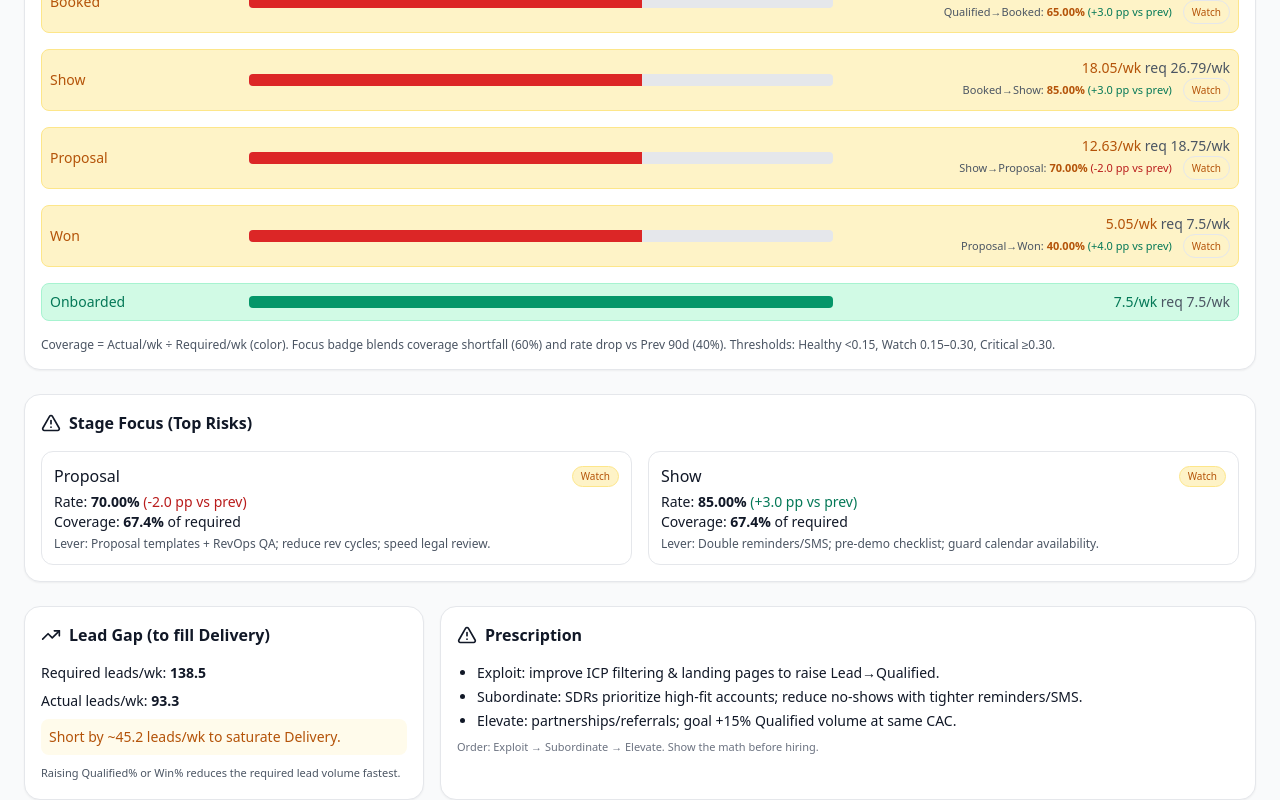
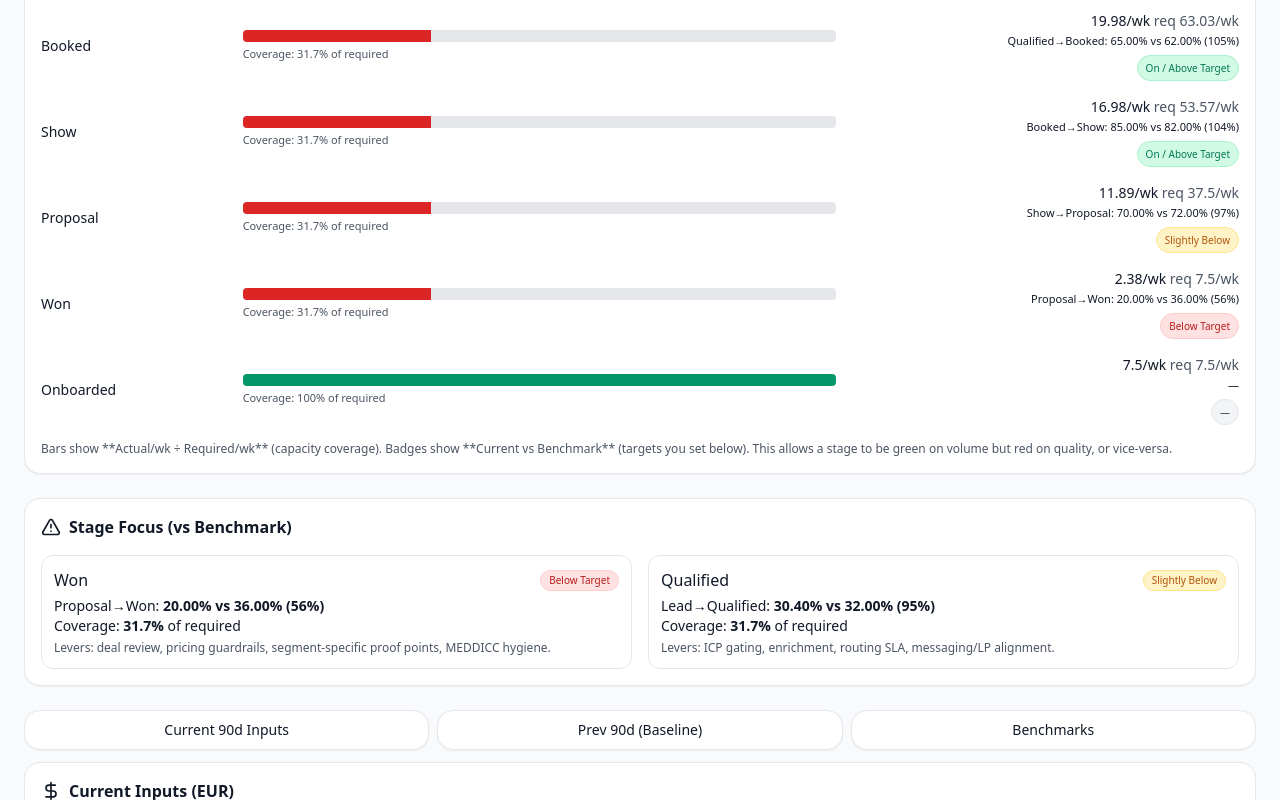
Before and after one commit to powerstephen/Customer-Acquisition, a Next.js app: page / in a window 1280 px wide. Shown: the part 620-1420 px from the top of the page. Built offline with nearby package versions, Linux system fonts and the light colour scheme.

Commit message:
Update page.tsx

```diff
--- a/app/page.tsx
+++ b/app/page.tsx
@@ -25,7 +25,7 @@ const weeksIn = (days: number) => (days > 0 ? days / 7 : 0);
 const safe = (n: number, alt = 0) => (Number.isFinite(n) && !Number.isNaN(n) ? n : alt);
 const fmtNum = (n: number, d = 0) =>
   Number.isFinite(n) ? n.toLocaleString(undefined, { maximumFractionDigits: d }) : "-";
-const fmtPct = (n: number) => `${(safe(n, 0) * 100).toFixed(2)}%`;
+const fmtPct = (n: number, d = 2) => `${(safe(n, 0) * 100).toFixed(d)}%`;
 const eur = (n: number, d = 0) =>
   new Intl.NumberFormat("en-IE", { style: "currency", currency: "EUR", maximumFractionDigits: d }).format(safe(n, 0));
 const pp = (n: number) => `${(n * 100).toFixed(1)} pp`;
@@ -106,8 +106,16 @@ function MiniBar({ pct, color = "#4f46e5" }: { pct: number; color?: string }) {
     </div>
   );
 }
-const barColor = (coverage: number) =>
+const covColor = (coverage: number) =>
   coverage >= 1 ? "#059669" : coverage >= 0.8 ? "#f59e0b" : "#dc2626"; // green / amber / red
+
+// Status badge for benchmark attainment
+function benchBadge(ratio: number) {
+  if (!Number.isFinite(ratio)) return { label: "—", className: "bg-gray-100 text-gray-700 border border-gray-200" };
+  if (ratio >= 1.0) return { label: "On / Above Target", className: "bg-emerald-100 text-emerald-700 border border-emerald-200" };
+  if (ratio >= 0.95) return { label: "Slightly Below", className: "bg-amber-100 text-amber-700 border border-amber-200" };
+  return { label: "Below Target", className: "bg-red-100 text-red-700 border border-red-200" };
+}
 
 /* ---------------- Data shapes ---------------- */
 type CoSInputs = {
@@ -123,7 +131,7 @@ type CoSInputs = {
   aspEUR: number; // €
   gm: number; // 0..1
   salesCycleDays: number;
-  noShowRate: number; // optional display only
+  noShowRate: number;
 
   // Delivery / Product
   onboardingsPerWeek: number; // capacity
@@ -138,9 +146,15 @@ type CoSInputs = {
   headcount: number;
 };
 
-type Scenario = {
-  name: string;
-  inputs: CoSInputs;
+type Scenario = { name: string; inputs: CoSInputs; };
+
+type Benchmarks = {
+  leads90: number;
+  qualifiedRate: number;
+  bookRate: number;
+  showRate: number;
+  proposalRate: number;
+  winRate: number;
 };
 
 /* ---------------- Presets (illustrative) ---------------- */
@@ -148,7 +162,7 @@ const PREV: Scenario = {
   name: "Prev 90d (baseline)",
   inputs: {
     days: 90,
-    leads90: 1100,
+    leads90: 1250, // using your example
     qualifiedRate: 0.32,
     bookRate: 0.62,
     showRate: 0.82,
@@ -173,12 +187,12 @@ const CURR: Scenario = {
   name: "Current 90d (illustrative)",
   inputs: {
     days: 90,
-    leads90: 1200,
-    qualifiedRate: 0.35,
+    leads90: 1300, // slightly above target to show green
+    qualifiedRate: 0.304, // 95% of 0.32 -> yellow
     bookRate: 0.65,
     showRate: 0.85,
     proposalRate: 0.70,
-    winRate: 0.40,
+    winRate: 0.20, // big drop from 0.36 -> red
     aspEUR: 8000,
     gm: 0.75,
     salesCycleDays: 42,
@@ -194,6 +208,15 @@ const CURR: Scenario = {
   },
 };
 
+const DEFAULT_BENCH: Benchmarks = {
+  leads90: PREV.inputs.leads90,
+  qualifiedRate: PREV.inputs.qualifiedRate,
+  bookRate: PREV.inputs.bookRate,
+  showRate: PREV.inputs.showRate,
+  proposalRate: PREV.inputs.proposalRate,
+  winRate: PREV.inputs.winRate,
+};
+
 /* ---------------- Core math ---------------- */
 function computeKPIs(inp: CoSInputs) {
   const w = weeksIn(inp.days);
@@ -206,13 +229,6 @@ function computeKPIs(inp: CoSInputs) {
   const rSP = inp.proposalRate;
   const rPW = inp.winRate;
 
-  // Downstream products from each stage
-  const downFromLead = rLQ * rQB * rBS * rSP * rPW;
-  const downFromQual = rQB * rBS * rSP * rPW;
-  const downFromBook = rBS * rSP * rPW;
-  const downFromShow = rSP * rPW;
-  const downFromProp = rPW;
-
   // Actual per week from leads
   const qualPerWeek = leadsPerWeek * rLQ;
   const bookPerWeek = qualPerWeek * rQB;
@@ -224,12 +240,12 @@ function computeKPIs(inp: CoSInputs) {
   const delPerWeek = inp.onboardingsPerWeek;
 
   // Required per week at each stage to saturate Delivery
-  const reqWon = delPerWeek; // assume all onboarded were won
+  const reqWon = delPerWeek;
   const reqProp = rPW > 0 ? reqWon / rPW : 0;
   const reqShow = rSP * rPW > 0 ? reqWon / (rSP * rPW) : 0;
   const reqBook = rBS * rSP * rPW > 0 ? reqWon / (rBS * rSP * rPW) : 0;
   const reqQual = rQB * rBS * rSP * rPW > 0 ? reqWon / (rQB * rBS * rSP * rPW) : 0;
-  const reqLead = downFromLead > 0 ? reqWon / downFromLead : 0;
+  const reqLead = rLQ * rQB * rBS * rSP * rPW > 0 ? reqWon / (rLQ * rQB * rBS * rSP * rPW) : 0;
 
   // Demand vs Delivery ceiling
   const demandDealsPerWeek = wonPerWeek;
@@ -303,6 +319,9 @@ export default function ChiefOfStaffCockpit() {
   const [curr, setCurr] = useState<CoSInputs>(CURR.inputs);
   const [prev, setPrev] = useState<CoSInputs>(PREV.inputs);
 
+  // Benchmarks (defaults to prev 90d but editable)
+  const [bench, setBench] = useState<Benchmarks>(DEFAULT_BENCH);
+
   const C = useMemo(() => computeKPIs(curr), [curr]);
   const P = useMemo(() => computeKPIs(prev), [prev]);
 
@@ -314,11 +333,11 @@ export default function ChiefOfStaffCockpit() {
   const dQRate = deltaPct(C.qRate, P.qRate);
   const dWRate = deltaPct(C.wRate, P.wRate);
   const dASP = deltaPct(curr.aspEUR, prev.aspEUR);
-  const dOnb = deltaPct(curr.onboardingsPerWeek, prev.onboardingsPerWeek);
 
   const loadPresets = () => {
     setCurr(CURR.inputs);
     setPrev(PREV.inputs);
+    setBench(DEFAULT_BENCH);
   };
 
   // Stage coverage (actual / required)
@@ -329,31 +348,18 @@ export default function ChiefOfStaffCockpit() {
   const covProp = C.reqProp > 0 ? C.propPerWeek / C.reqProp : 0;
   const covWon  = C.reqWon  > 0 ? C.wonPerWeek  / C.reqWon  : 0;
 
-  // Benchmark deltas (curr vs prev) by stage rate (pp = percentage points)
-  const rateDeltas = {
-    LQ: curr.qualifiedRate - prev.qualifiedRate,
-    QB: curr.bookRate - prev.bookRate,
-    BS: curr.showRate - prev.showRate,
-    SP: curr.proposalRate - prev.proposalRate,
-    PW: curr.winRate - prev.winRate,
-  };
+  // Benchmark attainment ratios
+  const weeks = C.weeks || 1;
+  const leadsBenchRatio = bench.leads90 > 0 ? curr.leads90 / bench.leads90 : NaN;
+  const lqBenchRatio = bench.qualifiedRate > 0 ? curr.qualifiedRate / bench.qualifiedRate : NaN;
+  const qbBenchRatio = bench.bookRate > 0 ? curr.bookRate / bench.bookRate : NaN;
+  const bsBenchRatio = bench.showRate > 0 ? curr.showRate / bench.showRate : NaN;
+  const spBenchRatio = bench.proposalRate > 0 ? curr.proposalRate / bench.proposalRate : NaN;
+  const pwBenchRatio = bench.winRate > 0 ? curr.winRate / bench.winRate : NaN;
 
-  // Focus index blends coverage gap + rate deterioration
-  // focusIndex = 0 (healthy) → 1+ (critical)
-  function focusIndex(coverage: number, currRate: number, prevRate: number) {
-    const covGap = Math.max(0, 1 - coverage); // 0..∞
-    const rateDropRel = prevRate > 0 ? Math.max(0, (prevRate - currRate) / prevRate) : 0; // 0..1+
-    // Weighting: 60% coverage, 40% rate drop
-    return 0.6 * covGap + 0.4 * rateDropRel;
-  }
-
-  function focusBadge(fi: number) {
-    if (fi >= 0.30) return { label: "Critical", className: "bg-red-100 text-red-700 border border-red-200" };
-    if (fi >= 0.15) return { label: "Watch", className: "bg-amber-100 text-amber-700 border border-amber-200" };
-    return { label: "Healthy", className: "bg-emerald-100 text-emerald-700 border border-emerald-200" };
-  }
-
-  // Build rows for the Full Funnel table with benchmark awareness
+  // Build rows for the Full Funnel table with:
+  // - Coverage color (Actual/wk vs Required/wk)
+  // - Benchmark badge (ratio vs target)
   const funnelRows = [
     {
       key: "leads",
@@ -361,10 +367,9 @@ export default function ChiefOfStaffCockpit() {
       actual: C.leadsPerWeek,
       req: C.reqLead,
       cov: covLead,
-      rateLabel: "—",
-      currRate: 1,
-      prevRate: 1,
-      deltaPP: 0,
+      benchRatio: leadsBenchRatio,
+      benchText: `${fmtNum(curr.leads90)} vs target ${fmtNum(bench.leads90)} (${(leadsBenchRatio * 100).toFixed(0)}%)`,
+      rateText: "—",
     },
     {
       key: "qual",
@@ -372,10 +377,9 @@ export default function ChiefOfStaffCockpit() {
       actual: C.qualPerWeek,
       req: C.reqQual,
       cov: covQual,
-      rateLabel: "Lead→Qualified",
-      currRate: curr.qualifiedRate,
-      prevRate: prev.qualifiedRate,
-      deltaPP: rateDeltas.LQ,
+      benchRatio: lqBenchRatio,
+      benchText: `${fmtPct(curr.qualifiedRate)} vs ${fmtPct(bench.qualifiedRate)} (${(lqBenchRatio * 100).toFixed(0)}%)`,
+      rateText: "Lead→Qualified",
     },
     {
       key: "book",
@@ -383,10 +387,9 @@ export default function ChiefOfStaffCockpit() {
       actual: C.bookPerWeek,
       req: C.reqBook,
       cov: covBook,
-      rateLabel: "Qualified→Booked",
-      currRate: curr.bookRate,
-      prevRate: prev.bookRate,
-      deltaPP: rateDeltas.QB,
+      benchRatio: qbBenchRatio,
+      benchText: `${fmtPct(curr.bookRate)} vs ${fmtPct(bench.bookRate)} (${(qbBenchRatio * 100).toFixed(0)}%)`,
+      rateText: "Qualified→Booked",
     },
     {
       key: "show",
@@ -394,10 +397,9 @@ export default function ChiefOfStaffCockpit() {
       actual: C.showPerWeek,
       req: C.reqShow,
       cov: covShow,
-      rateLabel: "Booked→Show",
-      currRate: curr.showRate,
-      prevRate: prev.showRate,
-      deltaPP: rateDeltas.BS,
+      benchRatio: bsBenchRatio,
+      benchText: `${fmtPct(curr.showRate)} vs ${fmtPct(bench.showRate)} (${(bsBenchRatio * 100).toFixed(0)}%)`,
+      rateText: "Booked→Show",
     },
     {
       key: "prop",
@@ -405,10 +407,9 @@ export default function ChiefOfStaffCockpit() {
       actual: C.propPerWeek,
       req: C.reqProp,
       cov: covProp,
-      rateLabel: "Show→Proposal",
-      currRate: curr.proposalRate,
-      prevRate: prev.proposalRate,
-      deltaPP: rateDeltas.SP,
+      benchRatio: spBenchRatio,
+      benchText: `${fmtPct(curr.proposalRate)} vs ${fmtPct(bench.proposalRate)} (${(spBenchRatio * 100).toFixed(0)}%)`,
+      rateText: "Show→Proposal",
     },
     {
       key: "won",
@@ -416,10 +417,9 @@ export default function ChiefOfStaffCockpit() {
       actual: C.wonPerWeek,
       req: C.reqWon,
       cov: covWon,
-      rateLabel: "Proposal→Won",
-      currRate: curr.winRate,
-      prevRate: prev.winRate,
-      deltaPP: rateDeltas.PW,
+      benchRatio: pwBenchRatio,
+      benchText: `${fmtPct(curr.winRate)} vs ${fmtPct(bench.winRate)} (${(pwBenchRatio * 100).toFixed(0)}%)`,
+      rateText: "Proposal→Won",
     },
     {
       key: "onb",
@@ -427,40 +427,18 @@ export default function ChiefOfStaffCockpit() {
       actual: C.delPerWeek,
       req: C.delPerWeek,
       cov: 1,
-      rateLabel: "—",
-      currRate: 1,
-      prevRate: 1,
-      deltaPP: 0,
+      benchRatio: NaN,
+      benchText: "—",
+      rateText: "—",
     },
-  ].map((r) => {
-    const fi = focusIndex(r.cov, r.currRate, r.prevRate);
-    const badge = focusBadge(fi);
-    return { ...r, fi, badge };
-  });
+  ];
 
-  // Top risks for Stage Focus card (exclude Leads/Onboarded)
-  const riskRows = funnelRows
-    .filter((r) => ["qual", "book", "show", "prop", "won"].includes(r.key))
-    .sort((a, b) => b.fi - a.fi)
+  // Pick top 2 benchmark underperformers (exclude Onboarded)
+  const benchRisks = funnelRows
+    .filter((r) => r.key !== "onb")
+    .map((r) => ({ ...r, score: Number.isFinite(r.benchRatio) ? r.benchRatio : 1 }))
+    .sort((a, b) => a.score - b.score)
     .slice(0, 2);
-
-  // Simple lever text by stage
-  function leverFor(key: string) {
-    switch (key) {
-      case "qual":
-        return "Tighten ICP + forms; route faster to SDR; enrich for fit → raise Lead→Qualified.";
-      case "book":
-        return "Add fast scheduling + SLAs; sequence follow-ups; reduce time-to-first-touch.";
-      case "show":
-        return "Double reminders/SMS; pre-demo checklist; guard calendar availability.";
-      case "prop":
-        return "Proposal templates + RevOps QA; reduce rev cycles; speed legal review.";
-      case "won":
-        return "Price packaging rules; deal review; proof points tailored by segment.";
-      default:
-        return "Local stage optimization.";
-    }
-  }
 
   const advice = (() => {
     if (C.deliveryDealsPerWeek + 1e-9 < C.demandDealsPerWeek) {
@@ -490,11 +468,11 @@ export default function ChiefOfStaffCockpit() {
           </div>
         </div>
         <p className="text-gray-600">
-          Two rows of 4 widgets + full funnel vs required, now weighted vs Prev 90d benchmarks with automatic stage focus flags.
+          Widgets + Full Funnel. Bars = <b>coverage vs capacity</b>; badges = <b>vs benchmark</b> so stages can be green/amber/red independently.
         </p>
       </motion.div>
 
-      {/* -------- Top Widgets (8 across 2 rows) -------- */}
+      {/* -------- Top Widgets (2 rows of 4) -------- */}
       <div className="grid grid-cols-1 md:grid-cols-2 lg:grid-cols-4 gap-4">
         {/* Row 1 */}
         <Card>
@@ -533,7 +511,6 @@ export default function ChiefOfStaffCockpit() {
               {fmtNum(C.gp30OverCAC,2)}
             </div>
             <div className="text-[11px] text-gray-600">{"<3 ⇒ cash constraint"}</div>
-            <div className="text-[11px] mt-1">Δ vs prev: <DeltaTag value={dGP30} /></div>
           </CardContent>
         </Card>
 
@@ -546,7 +523,7 @@ export default function ChiefOfStaffCockpit() {
               <BarChart3 className="h-4 w-4 text-indigo-600" />
             </div>
             <div className="mt-1"><MiniBar pct={curr.qualifiedRate} /></div>
-            <div className="text-[11px] mt-1">Δ vs prev: <span className={rateDeltas.LQ >= 0 ? "text-emerald-600" : "text-red-600"}>{rateDeltas.LQ >= 0 ? "+" : ""}{pp(rateDeltas.LQ)}</span></div>
+            <div className="text-[11px] mt-1">Δ vs prev: <DeltaTag value={dQRate} /></div>
           </CardContent>
         </Card>
 
@@ -558,7 +535,7 @@ export default function ChiefOfStaffCockpit() {
               <Target className="h-4 w-4 text-indigo-600" />
             </div>
             <div className="mt-1"><MiniBar pct={curr.winRate} color="#16a34a" /></div>
-            <div className="text-[11px] mt-1">Δ vs prev: <span className={rateDeltas.PW >= 0 ? "text-emerald-600" : "text-red-600"}>{rateDeltas.PW >= 0 ? "+" : ""}{pp(rateDeltas.PW)}</span></div>
+            <div className="text-[11px] mt-1">Δ vs prev: <DeltaTag value={dWRate} /></div>
           </CardContent>
         </Card>
 
@@ -571,7 +548,6 @@ export default function ChiefOfStaffCockpit() {
           </CardContent>
         </Card>
 
-        {/* Lead Gap widget */}
         <Card>
           <CardHeader className="pb-2"><CardTitle className="text-xs text-gray-500">Lead Gap (per week)</CardTitle></CardHeader>
           <CardContent className="pt-0">
@@ -585,104 +561,73 @@ export default function ChiefOfStaffCockpit() {
         </Card>
       </div>
 
-      {/* -------- Full Funnel vs Required (now benchmark-aware) -------- */}
+      {/* -------- Full Funnel: Coverage vs Required + Benchmark badges -------- */}
       <Card>
         <CardHeader>
-          <CardTitle className="flex items-center gap-2"><BarChart3 className="h-5 w-5" />Full Funnel vs Required (per week) — with Benchmark Flags</CardTitle>
+          <CardTitle className="flex items-center gap-2"><BarChart3 className="h-5 w-5" />Full Funnel (per week): Coverage vs Required + Benchmark</CardTitle>
         </CardHeader>
         <CardContent className="space-y-4">
           {funnelRows.map((row) => {
             const widthPct = Math.min(100, (row.actual / Math.max(1e-9, row.req)) * 100);
-            const color = barColor(row.cov);
-            const badge = row.badge;
-            const rateChangeNeg = row.deltaPP < 0;
+            const color = covColor(row.cov);
+            const badge = benchBadge(row.benchRatio);
             return (
-              <div key={row.label} className={`grid grid-cols-12 items-center gap-3 rounded-lg p-2 ${badge.className}`}>
+              <div key={row.label} className="grid grid-cols-12 items-center gap-3">
                 <div className="col-span-2 text-sm font-medium">{row.label}</div>
                 <div className="col-span-6">
                   <div className="w-full h-3 rounded bg-gray-200 overflow-hidden">
                     <div className="h-3" style={{ width: `${widthPct}%`, background: color }} />
                   </div>
+                  <div className="text-[11px] text-gray-600 mt-1">Coverage: {fmtNum(row.cov * 100,1)}% of required</div>
                 </div>
-                <div className="col-span-4 text-right text-sm font-medium">
-                  {fmtNum(row.actual, 2)}/wk <span className="text-gray-600">req {fmtNum(row.req, 2)}/wk</span>
-                  {row.rateLabel !== "—" && (
-                    <div className="text-[11px]">
-                      <span className="text-gray-600">{row.rateLabel}:</span>{" "}
-                      <b>{fmtPct(row.currRate)}</b>{" "}
-                      <span className={rateChangeNeg ? "text-red-700" : "text-emerald-700"}>
-                        ({row.deltaPP >= 0 ? "+" : ""}{pp(row.deltaPP)} vs prev)
-                      </span>{" "}
-                      <span className="ml-2 inline-block rounded-full px-2 py-[1px] text-[10px] border">
-                        {badge.label}
-                      </span>
-                    </div>
-                  )}
+                <div className="col-span-4 text-right text-sm">
+                  <div className="font-medium">{fmtNum(row.actual, 2)}/wk <span className="text-gray-600">req {fmtNum(row.req, 2)}/wk</span></div>
+                  <div className="text-[11px]">{row.rateText !== "—" ? `${row.rateText}: ` : ""}{row.benchText}</div>
+                  <span className={`mt-1 inline-block rounded-full px-2 py-[2px] text-[10px] border ${badge.className}`}>{badge.label}</span>
                 </div>
               </div>
             );
           })}
           <div className="text-xs text-gray-600">
-            Coverage = Actual/wk ÷ Required/wk (color). Focus badge blends coverage shortfall (60%) and rate drop vs Prev 90d (40%). Thresholds: Healthy &lt;0.15, Watch 0.15–0.30, Critical ≥0.30.
+            Bars show **Actual/wk ÷ Required/wk** (capacity coverage). Badges show **Current vs Benchmark** (targets you set below).
+            This allows a stage to be green on volume but red on quality, or vice-versa.
           </div>
         </CardContent>
       </Card>
 
-      {/* -------- Stage Focus (Top Risks) -------- */}
+      {/* -------- Stage Focus (Top Benchmark Risks) -------- */}
       <Card>
-        <CardHeader><CardTitle className="flex items-center gap-2"><AlertTriangle className="h-5 w-5" />Stage Focus (Top Risks)</CardTitle></CardHeader>
+        <CardHeader><CardTitle className="flex items-center gap-2"><AlertTriangle className="h-5 w-5" />Stage Focus (vs Benchmark)</CardTitle></CardHeader>
         <CardContent className="grid md:grid-cols-2 gap-4">
-          {riskRows.map((r) => (
+          {benchRisks.map((r) => {
+            const b = benchBadge(r.benchRatio);
+            return (
               <div key={r.key} className="rounded-xl border p-3">
                 <div className="flex items-center justify-between">
                   <div className="font-medium">{r.label}</div>
-                <span className={`rounded-full px-2 py-[2px] text-[10px] ${r.badge.className}`}>{r.badge.label}</span>
+                  <span className={`rounded-full px-2 py-[2px] text-[10px] ${b.className}`}>{b.label}</span>
                 </div>
-              <div className="text-sm mt-1">
-                Rate: <b>{fmtPct(r.currRate)}</b>{" "}
-                <span className={r.deltaPP < 0 ? "text-red-700" : "text-emerald-700"}>
-                  ({r.deltaPP >= 0 ? "+" : ""}{pp(r.deltaPP)} vs prev)
-                </span>
+                <div className="text-sm mt-1">{r.rateText !== "—" ? r.rateText + ":" : "—"} <b>{r.benchText}</b></div>
+                <div className="text-sm">Coverage: <b>{fmtNum((r.cov) * 100,1)}%</b> of required</div>
+                <div className="text-xs text-gray-600 mt-1">
+                  {r.key === "won" && "Levers: deal review, pricing guardrails, segment-specific proof points, MEDDICC hygiene."}
+                  {r.key === "qual" && "Levers: ICP gating, enrichment, routing SLA, messaging/LP alignment."}
+                  {r.key === "book" && "Levers: instant scheduling, auto-sequences, time-to-first-touch."}
+                  {r.key === "show" && "Levers: reminders/SMS, pre-demo checklist, calendar coverage."}
+                  {r.key === "prop" && "Levers: proposal templates, RevOps QA, faster legal loops."}
                 </div>
-              <div className="text-sm">Coverage: <b>{fmtNum((r.cov)*100,1)}%</b> of required</div>
-              <div className="text-xs text-gray-600 mt-1">Lever: {leverFor(r.key)}</div>
               </div>
-          ))}
+            );
+          })}
         </CardContent>
       </Card>
 
-      {/* -------- Lead Gap & Prescription -------- */}
-      <div className="grid grid-cols-1 md:grid-cols-3 gap-4">
-        <Card>
-          <CardHeader><CardTitle className="flex items-center gap-2"><TrendingUp className="h-5 w-5" />Lead Gap (to fill Delivery)</CardTitle></CardHeader>
-          <CardContent className="space-y-2 text-sm">
-            <div>Required leads/wk: <b>{fmtNum(C.reqLeadsPerWeek,1)}</b></div>
-            <div>Actual leads/wk: <b>{fmtNum(C.leadsPerWeek,1)}</b></div>
-            <div className={`rounded-lg p-2 ${C.leadGapPerWeek > 0 ? "bg-amber-50 text-amber-700" : "bg-emerald-50 text-emerald-700"}`}>
-              {C.leadGapPerWeek > 0
-                ? `Short by ~${fmtNum(C.leadGapPerWeek,1)} leads/wk to saturate Delivery.`
-                : "Lead supply is sufficient to saturate Delivery."}
-            </div>
-            <div className="text-[11px] text-gray-600">Raising Qualified% or Win% reduces the required lead volume fastest.</div>
-          </CardContent>
-        </Card>
-
-        <Card className="md:col-span-2">
-          <CardHeader><CardTitle className="flex items-center gap-2"><AlertTriangle className="h-5 w-5" />Prescription</CardTitle></CardHeader>
-          <CardContent>
-            <ul className="list-disc pl-5 text-sm space-y-1">
-              {advice.map((a, i) => <li key={i}>{a}</li>)}
-            </ul>
-            <div className="text-[11px] text-gray-500 mt-2">Order: Exploit → Subordinate → Elevate. Show the math before hiring.</div>
-          </CardContent>
-        </Card>
-      </div>
-
-      {/* -------- Inputs (Current vs Prev 90d) -------- */}
+      {/* -------- Inputs (Current vs Prev) + Benchmarks -------- */}
       <Tabs defaultValue="current" className="w-full">
-        <TabsList className="grid w-full grid-cols-2">
+        <TabsList className="grid w-full grid-cols-3">
           <TabsTrigger value="current">Current 90d Inputs</TabsTrigger>
           <TabsTrigger value="prev">Prev 90d (Baseline)</TabsTrigger>
+          <TabsTrigger value="bench">Benchmarks</TabsTrigger>
         </TabsList>
 
         {/* Current */}
@@ -766,11 +711,41 @@ export default function ChiefOfStaffCockpit() {
           </CardContent>
         </Card>
         </TabsContent>
+
+        {/* Benchmarks */}
+        <TabsContent value="bench">
+          <Card>
+            <CardHeader><CardTitle className="flex items-center gap-2"><Target className="h-5 w-5" />Benchmarks / Targets</CardTitle></CardHeader>
+            <CardContent className="grid md:grid-cols-2 gap-6">
+              <div>
+                <div className="font-medium mb-2">Volume</div>
+                <div className="grid grid-cols-2 gap-3 items-center text-sm">
+                  <Label>Leads Target (90d)</Label>
+                  <Input type="number" value={bench.leads90}
+                    onChange={(e) => setBench({ ...bench, leads90: parseInt(e.target.value || "0", 10) })} />
+                </div>
+              </div>
+              <div>
+                <div className="font-medium mb-2">Conversion Targets</div>
+                <div className="grid grid-cols-2 gap-3 items-center text-sm">
+                  <Label>Lead → Qualified</Label><PercentInput value={bench.qualifiedRate} onChange={(v) => setBench({ ...bench, qualifiedRate: v })} />
+                  <Label>Qualified → Booked</Label><PercentInput value={bench.bookRate} onChange={(v) => setBench({ ...bench, bookRate: v })} />
+                  <Label>Booked → Show</Label><PercentInput value={bench.showRate} onChange={(v) => setBench({ ...bench, showRate: v })} />
+                  <Label>Show → Proposal</Label><PercentInput value={bench.proposalRate} onChange={(v) => setBench({ ...bench, proposalRate: v })} />
+                  <Label>Proposal → Won</Label><PercentInput value={bench.winRate} onChange={(v) => setBench({ ...bench, winRate: v })} />
+                </div>
+              </div>
+              <div className="text-xs text-gray-600 md:col-span-2">
+                Tip: leave these equal to Prev 90d to use last period as your benchmark, or set OKRs here (e.g., Win% = 35%).
+                Badges: <b>Green ≥100%</b>, <b>Amber 95–99%</b>, <b>Red &lt;95%</b> of target.
+              </div>
+            </CardContent>
+          </Card>
+        </TabsContent>
       </Tabs>
 
       <p className="text-[11px] text-gray-500">
-        Coverage color = Actual/wk ÷ Required/wk. Focus blends coverage (60%) and rate drop vs Prev 90d (40%).
-        GP30/CAC &lt; 3 ⇒ treat cash as a constraint.
+        Bars = capacity coverage; badges = benchmark attainment. This lets you see “Add more leads?” vs “Fix conversion quality?” instantly.
       </p>
     </main>
   );
```
Lines whose indentation alone changed are shown as unchanged.
